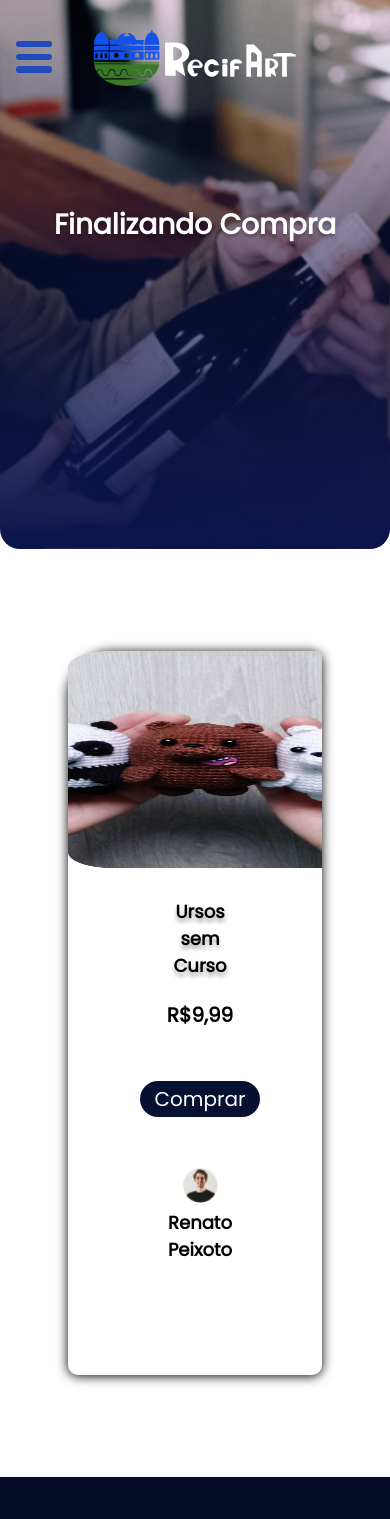
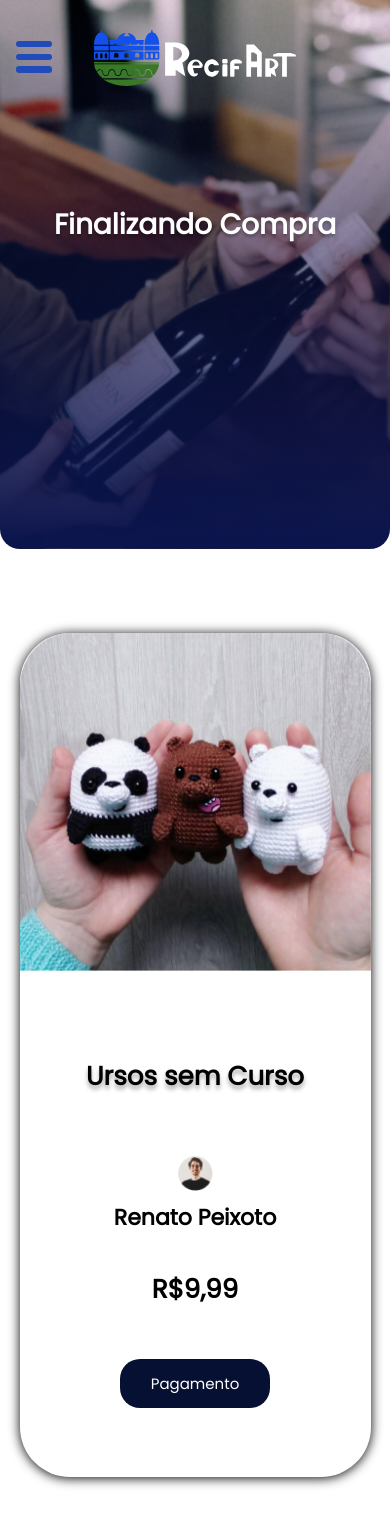
Before and after one commit to Victor87dev/Projeto-recifArt, a React (Vite) app in the folder Projeto-recifArt/: page /compra in a window 390 px wide. Shown: the top 1519 px of the page. Built offline with nearby package versions, Linux system fonts and the light colour scheme.

Commit message:
feat: responsividade pagina finalizar compra

```diff
--- a/Projeto-recifArt/src/components/CardCompra/CardCompra.css
+++ b/Projeto-recifArt/src/components/CardCompra/CardCompra.css
@@ -13,49 +13,60 @@
 .azul{
     color: #0F3FB9;
     font-weight: 600;
-    font-size: 21px;
+    font-size: 18px;
 }
 
 .img-urso{
-   height: 100%;
-   width: 40%;
+   height: 40%;
+   width: 100%;
 }
 
 .box-informacoes{
     display: flex;
     flex-direction: column;
-    gap: 50px;
+    gap: 45px;
     text-align: center;
     margin-right: 40px;
-    width: 50%;
-    height: 85%;
+    height: 43vh;
+    width: 65%;
     align-items: center;
 }
 
 .img-perfil{
     height: 35px;
     width: 35px;
-    margin-top: 80px;
+    margin-top: 10px;
 }
 
 .p-preco{
-    margin-top: -35px;
     font-size: 25px;
+    font-weight: 600;
 }
 
 .p-nome{
-    margin-top: -46px;
-    font-size: 25px;
+    margin-top: -40px;
+    font-size: 20px;
 }
 
 .titulo-compra{
-    font-size: 45px;
+    margin-top: 20px;
+    font-size: 25px;
     text-shadow: 0px 4px 4px rgba(0, 0, 0, 0.336);
 }
 
+.box-informacoes-compra{
+    width: 30%;
+    height: 400px;
+    display: flex;
+    flex-direction: column;
+    gap: 60px;
+    text-align: center;
+    margin-left: 50px;
+}
+
 .input-compra{
-    width: 280px;
-    height: 160px;
+    width: 145px;
+    height: 40px;
     padding: 18px;
     border-radius: 20px;
     border: none;
@@ -70,144 +81,198 @@
 }
 
 .lista-compra li{
-    font-size: 18px;
+    font-size: 16px;
 }
 
 .box-informacoes p{
     font-weight: 600;
 }
 
-.box-informacoes button{
-padding: 15px 60px 15px 60px;
+.box-informacoes-compra button{
+padding: 6px 15px 6px 15px;
 border-radius: 20px;
 border: none;
 background-color: #061033;
 color: #fff;
 font-family: var(--primary-font);
 cursor: pointer;
-font-size: 20px;
-margin-top: -30px;
+font-size: 15px;
 transition: .4s;
 }
 
-.box-informacoes button:hover{
+.box-informacoes-compra button:hover{
 background-color: #0e2577;
+}
 
+.box-divisao{
+    display: flex;
+    flex-direction: row;
 }
 
 @media (max-width: 1500px){
-    .img-urso{
-        height: 40%;
-        width: 100%;
-    }
-    .titulo-compra{
+    .p-nome{
         font-size: 25px;
     }
-    .azul{
-        font-size: 18px;
-    }
-    .input-compra{
-        display: none;
-    }
-    .box-informacoes{
-        gap: 1px;
-        padding-left: 40px;
+
+    .p-preco{
+        font-size: 26px;
     }
 
-    .box-informacoes button{
-        padding: 10px 30px 10px 30px;
-        border-radius: 20px;
-        border: none;
-        background-color: #061033;
-        color: #fff;
-        font-family: var(--primary-font);
-        cursor: pointer;
-        font-size: 20px;
-        margin-top: 50px;
-        transition: .4s;
+    .titulo-compra{
+        margin-top: 30px;
+        font-size: 25px;
+     }
+
+     .lista-compra li{
+        font-size: 17px;
     }
-    .p-preco{
-        margin-top: 20px;
-    }
-    .p-nome{
-        margin-top: 5px;
+
+    .azul{
         font-size: 20px;
     }
-    .img-perfil{
-        margin-top: 50px;
+
+    .box-informacoes{
+        gap: 50px;
     }
 
+    .box-informacoes-compra{
+       gap: 80px;
+    }
+
+    .input-compra{
+        width: 140px;
+        height: 30px;
+        padding: 12px;
+        border-radius: 20px;
+
+    }
+
+    .box-informacoes-compra button{
+        padding: 10px 40px 10px 40px;
+    }
 
 
 
 }
 
-@media (max-width: 1400px){
-    .img-urso{
-        height: 30%;
-        width: 100%;
+@media (max-width: 1450px){
+    .p-nome{
+        font-size: 25px;
     }
+
+    .p-preco{
+        font-size: 26px;
+    }
+
     .titulo-compra{
-        font-size: 18px;
-        margin-top: -20px;
+        margin-top: 30px;
+        font-size: 25px;
+     }
+
+     .lista-compra li{
+        font-size: 17px;
     }
+
     .azul{
-        font-size: 18px;
+        font-size: 20px;
     }
+
+    .box-informacoes{
+        gap: 50px;
+    }
+
+    .box-informacoes-compra{
+       gap: 80px;
+    }
+
+    .input-compra{
+        width: 130px;
+        height: 30px;
+        padding: 12px;
+        border-radius: 20px;
+
+    }
+
+    .box-informacoes-compra button{
+        padding: 10px 40px 10px 40px;
+    }
+
+
+}
+
+@media (max-width: 670px){
+    .box-informacoes ol{
+        display: none;
+    }
+
+    .box-informacoes{
+        height: 20vh;
+        margin: 0;
+        margin-bottom: 40px;
+        width: 300px;
+    }
+
+    .titulo-compra{
+       font-size: 25px;
+    }
+
+    .p-nome{
+        font-size: 23px;
+    }
+
+    .p-preco{
+        font-size: 26px;
+    }
+
     .input-compra{
         display: none;
     }
-    .box-informacoes{
-        margin-top: 50px;
-        gap: 1px;
-        padding-left: 60px;
+
+    .box-informacoes-compra{
+        height: 15vh;
+        width: 200px;
+        margin: 0;
+        margin-top: -25px;
     }
 
-    .box-informacoes button{
-        padding: 5px 20px 5px 20px;
+
+    .box-divisao{
+        display: flex;
+        flex-direction: column;
+        justify-content: center;
+        align-items: center;
     }
-    .p-preco{
-        font-size: 20px;
-        margin-top: 20px;
-    }
-    .p-nome{
-        margin-top: 5px;
-        font-size: 18px;
-    }
-    .img-perfil{
-        margin-top: 50px;
-    }
-    .lista-compra{
-        gap: 1px;
 
+    .box-informacoes-compra button{
+        margin-top: -30px;
     }
 
 }
 
 
+@media (max-width: 450px){
 
-@media (max-width: 850px){
-    .lista-compra{
-        display: none;
+    .box-informacoes{
+
+        width: 250px;
+        margin-bottom: 100px;
     }
-    .box-informacoes{
-        padding-left: 60px;
+    .box-informacoes-compra{
+
+        margin-bottom: 80px;
     }
     .titulo-compra{
-        font-size: 18px;
-        margin-top: -20px;
+        font-size: 26px;
     }
-    .box-informacoes button{
-        padding: 3px 15px 3px 15px;
+    .p-nome{
+        font-size: 22px;
     }
 
-}
+    .box-informacoes-compra{
+        width: 150px;
+    }
 
-@media (max-width: 500px){
-    .img-urso{
-        height: 30%;
-    }
-    .box-informacoes{
-        padding-left: 50px;
+    .box-informacoes-compra button{
+        padding: 13px 25px 13px 25px;
     }
 }
--- a/Projeto-recifArt/src/components/CardCompra/CardCompra.jsx
+++ b/Projeto-recifArt/src/components/CardCompra/CardCompra.jsx
@@ -4,19 +4,36 @@ import "./CardCompra.css";
 const CardCompra = (props) => {
   return (
     <>
-      <img src={props.img} alt="produto" className="img-urso"/>
-      <div className="box-informacoes">
-        <h2 className="titulo-compra">{props.titulo}</h2>
-        <ol className="lista-compra">
-          <li><span className="ponto-preto">●</span><span className="azul">Material:</span> {props.material}</li>
-          <li><span className="ponto-preto">●</span><span className="azul">Tamanho:</span> {props.tamanho}</li>
-          <li><span className="ponto-preto">●</span><span className="azul">Cores Disponíveis:</span> {props.cores}</li>
-        </ol>
-        <input type="number" placeholder="Selecione a quantidade" className="input-compra" />
-        <p className="p-preco">{props.preco}</p>
-        <button type="button">Comprar</button>
-        <img src={props.perfil} alt="" className="img-perfil"/>
-        <p className="p-nome">{props.nome}</p>
+      <img src={props.img} alt="produto" className="img-urso" />
+      <div className="box-divisao">
+        <div className="box-informacoes">
+          <h2 className="titulo-compra">{props.titulo}</h2>
+          <ol className="lista-compra">
+            <li>
+              <span className="ponto-preto">●</span>
+              <span className="azul">Material:</span> {props.material}
+            </li>
+            <li>
+              <span className="ponto-preto">●</span>
+              <span className="azul">Tamanho:</span> {props.tamanho}
+            </li>
+            <li className="cores">
+              <span className="ponto-preto">●</span>
+              <span className="azul">Cores:</span> {props.cores}
+            </li>
+          </ol>
+          <img src={props.perfil} alt="" className="img-perfil" />
+          <p className="p-nome">{props.nome}</p>
+        </div>
+        <div className="box-informacoes-compra">
+          <input
+            type="number"
+            placeholder="Quantidade"
+            className="input-compra"
+          />
+          <p className="p-preco">{props.preco}</p>
+          <button type="button">Pagamento</button>
+        </div>
       </div>
     </>
   );
--- a/Projeto-recifArt/src/pages/Compra/Compra.css
+++ b/Projeto-recifArt/src/pages/Compra/Compra.css
@@ -45,8 +45,8 @@ body {
 }
 
 .sessao-compra{
-    width: 65%;
-    height: 110vh;
+    width: 45%;
+    height: 85vh;
     display: flex;
     flex-direction: column;
     justify-content: center;
@@ -55,24 +55,38 @@ body {
 
 .box-compra{
     height: 85%;
-    width: 85%;
-    border-radius: 75px;
+    width: 65%;
+    border-radius: 65px;
     display: flex;
-    flex-direction: row;
+    flex-direction: column;
     justify-content: space-between;
     align-items: center;
     box-shadow: rgb(0, 0, 0) 0px 1px 12px;
+}
+
+@media (max-width: 1650px){
+    .box-compra{
+        width: 82%;
+        height: 70%;
+    }
 }
 
 @media (max-width: 1500px){
     .box-compra{
         flex-direction: column;
         height: 75%;
-        width: 60%;
-        border-radius: 10px;
-        border-top-left-radius: 45px;
+        width: 90%;
+        border-radius: 50px;
     }
 
+}
+
+
+@media (max-width: 1150px){
+    .sessao-compra{
+
+        width: 60%;
+    }
 }
 
 @media (max-width: 1000px){
@@ -84,36 +98,46 @@ body {
 
 @media (max-width: 850px){
     .box-compra{
-        height: 50%;
+        width: 100%;
+        height: 75%;
+    }
+    .sessao-compra{
+
+        width: 75%;
     }
 
 }
 
 @media (max-width: 650px){
+    .sessao-compra{
+
+        width: 80%;
+    }
+
     .box-compra{
         width: 90%;
-        height: 55%;
+        height: 70%;
     }
 
 }
 
 @media (max-width: 450px){
-    .box-compra{
+    .sessao-compra{
+
         width: 100%;
-        height: 65%;
+        height: 120vh;
     }
-
     .header-compra h1{
         padding-top: 160px;
         font-size: 28px;
+    }
+    .box-compra{
+        height: 100vh;
     }
 
 }
 
 @media (max-width: 400px){
-    .box-compra{
-        height: 78%;
-    }
     .header-compra h1{
         padding-top: 100px;
     }
--- a/Projeto-recifArt/src/pages/Compra/Compra.jsx
+++ b/Projeto-recifArt/src/pages/Compra/Compra.jsx
@@ -4,16 +4,16 @@ import Footer from "../../components/Footer/Footer";
 import CardCompra from "../../components/CardCompra/CardCompra";
 import "./Compra.css";
 
-import { UrsoMetade, Renato} from "../../components/image";
+import { Ursos, Renato} from "../../components/image";
 
 const Compra = () => {
   const cardsCompra = [
     {
-      img: UrsoMetade,
+      img: Ursos,
       titulo: "Ursos sem Curso",
       material: "Lã de alta qualidade",
-      tamanho: "Aproximadamente 10 cm cada",
-      cores: "Diversas opções disponíveis.",
+      tamanho: "10 cm cada",
+      cores: "Todas disponíveis",
       preco: "R$9,99",
       perfil: Renato,
       nome: "Renato Peixoto",
```
